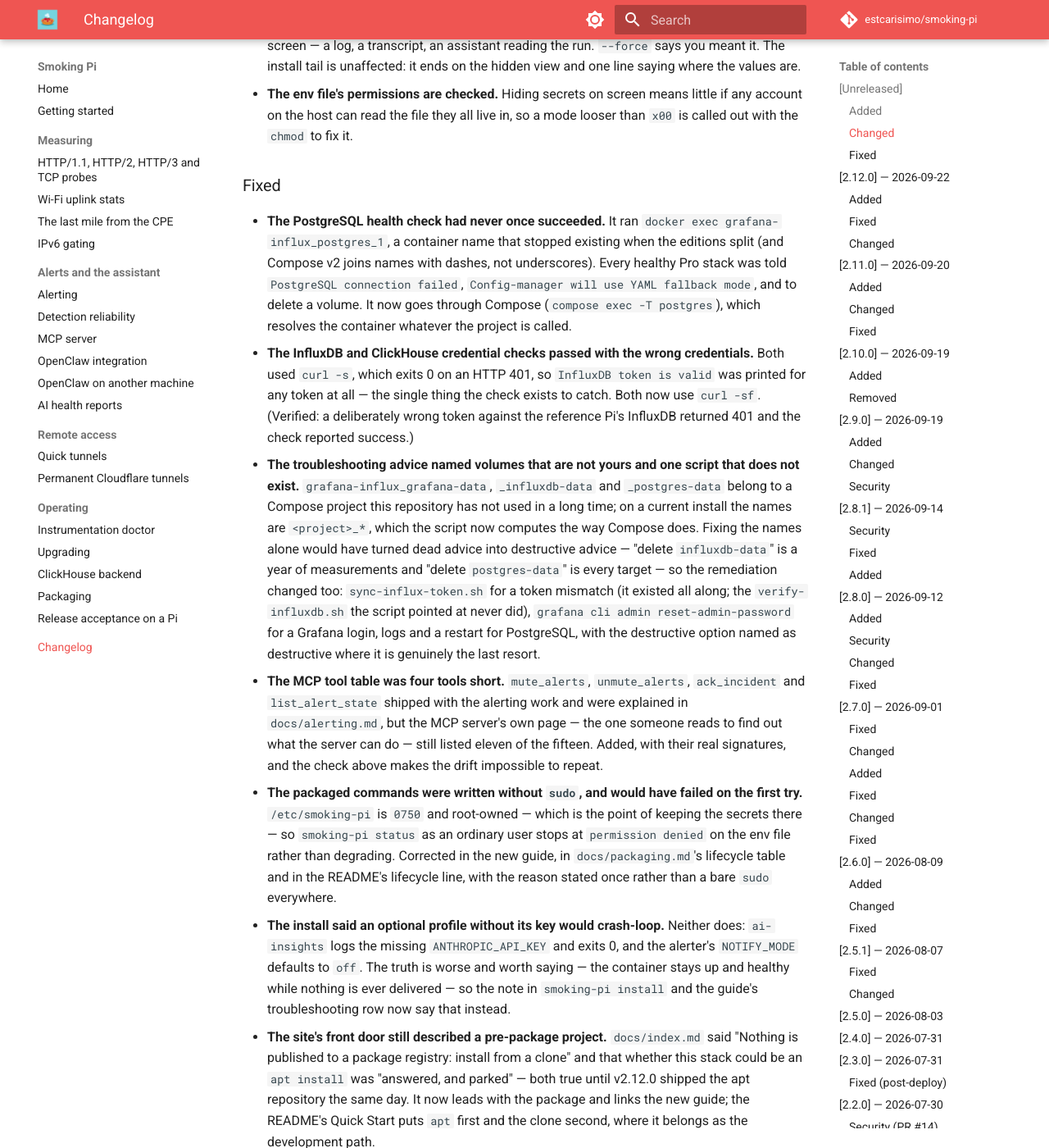
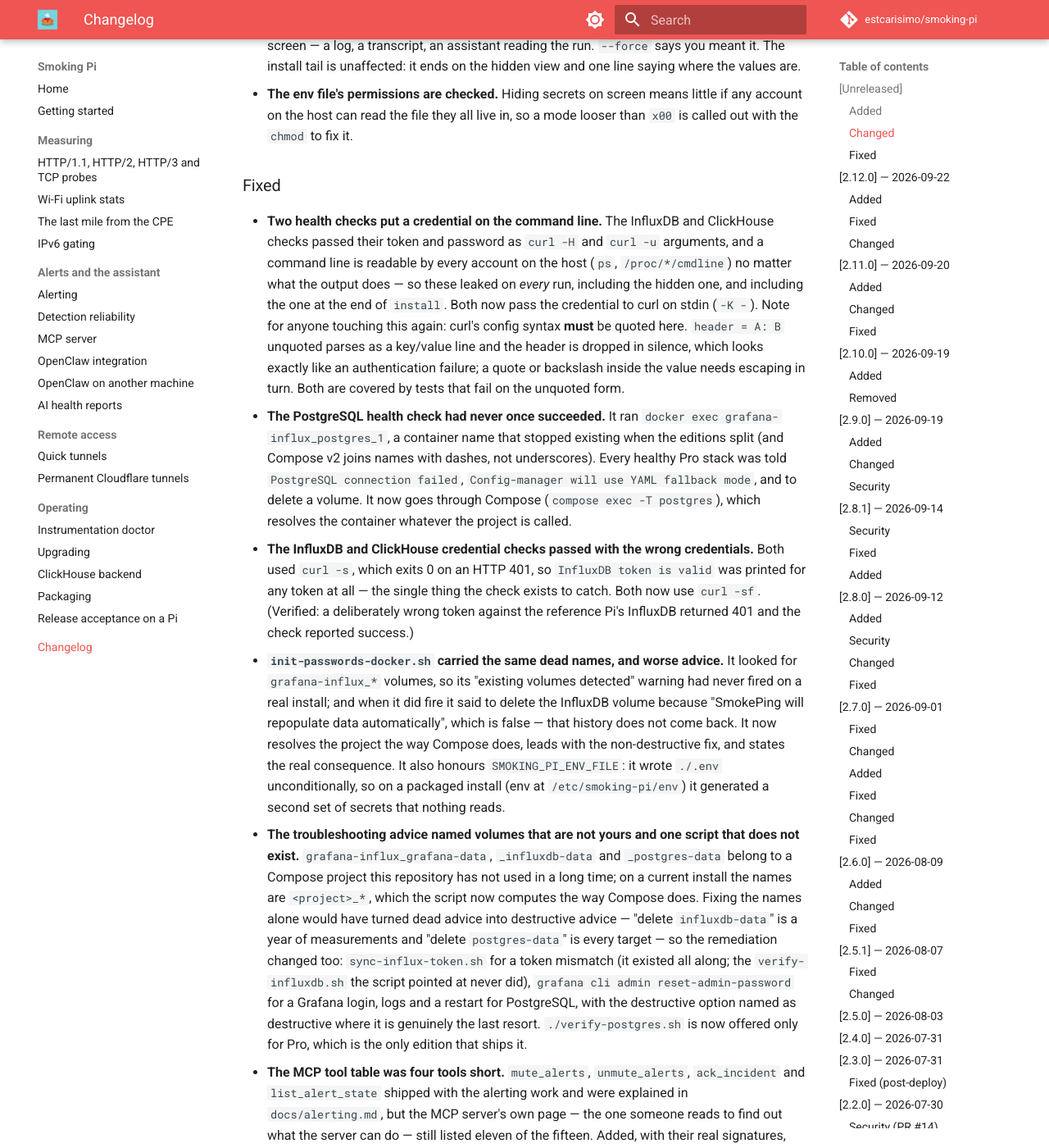
Before and after one commit to estcarisimo/smoking-pi, an MkDocs documentation site: the page built from docs/changelog.md, in a window 1280 px wide and 1400 px high, scrolled down 1390 px. Shown: the whole window at 82% size. Built offline with MkDocs 1.6.1 and Material for MkDocs 9.7.7, drawn with Linux system fonts in a browser that asks for light colours; comment, search, counter and statistics services are not loaded.

Commit message:
fix: what the review of #96 found — a credential on the command line is a leak too, and init-passwords still said to delete your data
Cold review of #96 turned up six things. Five were real.

The one that matters: both remaining health checks passed their
credential as a `curl` ARGUMENT -- `-H "Authorization: Token $INFLUX_TOKEN"`
and `-u "$user:$CLICKHOUSE_PASSWORD"`. A command line is readable by every
account on the host, so those two secrets leaked on every single run
regardless of the flag I had just added, including the install that ends
every first boot. Confirmed by reading /proc/<pid>/cmdline of a live
curl. They now go in on stdin via `-K -`.

That fix bit back, which is worth recording: curl's config parser treats
an UNQUOTED `header = A: B` as a key/value line and drops the header in
silence. My first attempt used the unquoted form, so the InfluxDB check
authenticated against nothing and would have reported a permanent auth
failure -- a worse bug than the one being fixed, and the argv test I had
written passed anyway, because it only asserted the secret was absent
from the command line. The quoted form works; a quote or backslash inside
the value then needs escaping in turn (curl_quote). Verified against the
Pi's live InfluxDB: right token rc=0, wrong token rc=22. Two tests now
assert the credential ARRIVES and survives quoting, and both fail on the
unquoted form.

Also from the review:

- `init-passwords-docker.sh` still told people to `docker volume rm
  grafana-influx_influxdb-data` because "SmokePing will repopulate data
  automatically" -- false, that history is gone for good. It also looked
  for those dead volume names, so the warning had never fired on a real
  install, and it wrote `./.env` even when SMOKING_PI_ENV_FILE pointed
  elsewhere. The reviewer was right that my PR description implied I had
  fixed this file when I had not touched it.
- `./verify-postgres.sh` was offered to Standard, which does not ship it.
- One `show-passwords.sh` in the Pro README's older manual-setup section
  still lacked --show-secrets.
- ClickHouse had no test coverage at all, so neither its masking nor its
  `curl -sf` fix was exercised.
- The default-view test asserted on "set" and "hidden", both of which
  appear in the banner unconditionally -- it would have passed with the
  masking entirely broken. It now checks each labelled field.

12 tests in show-passwords.bats, 27 in cli.bats, 39 green.

Co-Authored-By: Claude Opus 5 <noreply@anthropic.com>

```diff
--- a/CHANGELOG.md
+++ b/CHANGELOG.md
@@ -69,6 +69,18 @@ version gets a matching GitHub release and git tag.
 
 ### Fixed
 
+- **Two health checks put a credential on the command line.** The InfluxDB
+  and ClickHouse checks passed their token and password as `curl -H` and
+  `curl -u` arguments, and a command line is readable by every account on
+  the host (`ps`, `/proc/*/cmdline`) no matter what the output does — so
+  these leaked on *every* run, including the hidden one, and including the
+  one at the end of `install`. Both now pass the credential to curl on
+  stdin (`-K -`). Note for anyone touching this again: curl's config
+  syntax **must** be quoted here. `header = A: B` unquoted parses as a
+  key/value line and the header is dropped in silence, which looks exactly
+  like an authentication failure; a quote or backslash inside the value
+  needs escaping in turn. Both are covered by tests that fail on the
+  unquoted form.
 - **The PostgreSQL health check had never once succeeded.** It ran
   `docker exec grafana-influx_postgres_1`, a container name that stopped
   existing when the editions split (and Compose v2 joins names with
@@ -83,6 +95,16 @@ version gets a matching GitHub release and git tag.
   thing the check exists to catch. Both now use `curl -sf`. (Verified: a
   deliberately wrong token against the reference Pi's InfluxDB returned
   401 and the check reported success.)
+- **`init-passwords-docker.sh` carried the same dead names, and worse
+  advice.** It looked for `grafana-influx_*` volumes, so its "existing
+  volumes detected" warning had never fired on a real install; and when it
+  did fire it said to delete the InfluxDB volume because "SmokePing will
+  repopulate data automatically", which is false — that history does not
+  come back. It now resolves the project the way Compose does, leads with
+  the non-destructive fix, and states the real consequence. It also
+  honours `SMOKING_PI_ENV_FILE`: it wrote `./.env` unconditionally, so on
+  a packaged install (env at `/etc/smoking-pi/env`) it generated a second
+  set of secrets that nothing reads.
 - **The troubleshooting advice named volumes that are not yours and one
   script that does not exist.** `grafana-influx_grafana-data`,
   `_influxdb-data` and `_postgres-data` belong to a Compose project this
@@ -95,7 +117,8 @@ version gets a matching GitHub release and git tag.
   the `verify-influxdb.sh` the script pointed at never did),
   `grafana cli admin reset-admin-password` for a Grafana login, logs and a
   restart for PostgreSQL, with the destructive option named as destructive
-  where it is genuinely the last resort.
+  where it is genuinely the last resort. `./verify-postgres.sh` is now
+  offered only for Pro, which is the only edition that ships it.
 - **The MCP tool table was four tools short.** `mute_alerts`,
   `unmute_alerts`, `ack_incident` and `list_alert_state` shipped with the
   alerting work and were explained in `docs/alerting.md`, but the MCP
```
Also changed, not shown: editions/pro/README.md (+1 -1 lines), 3 other files.
